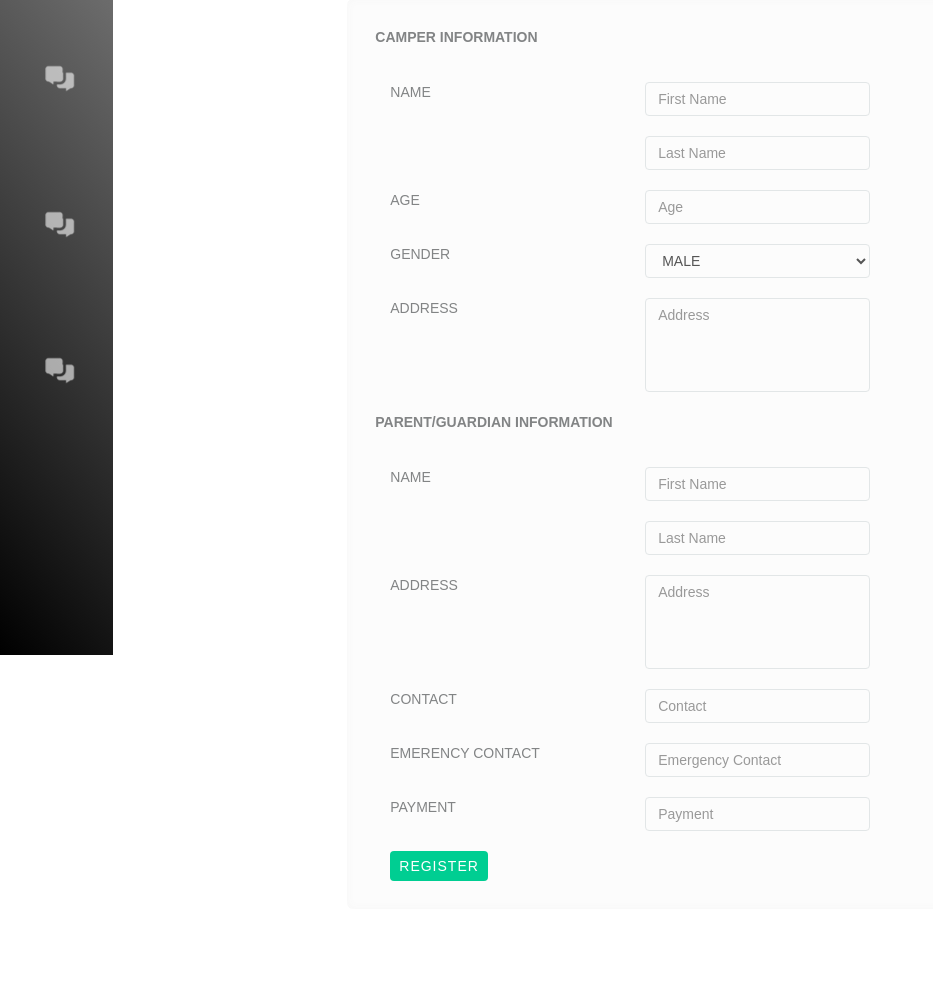
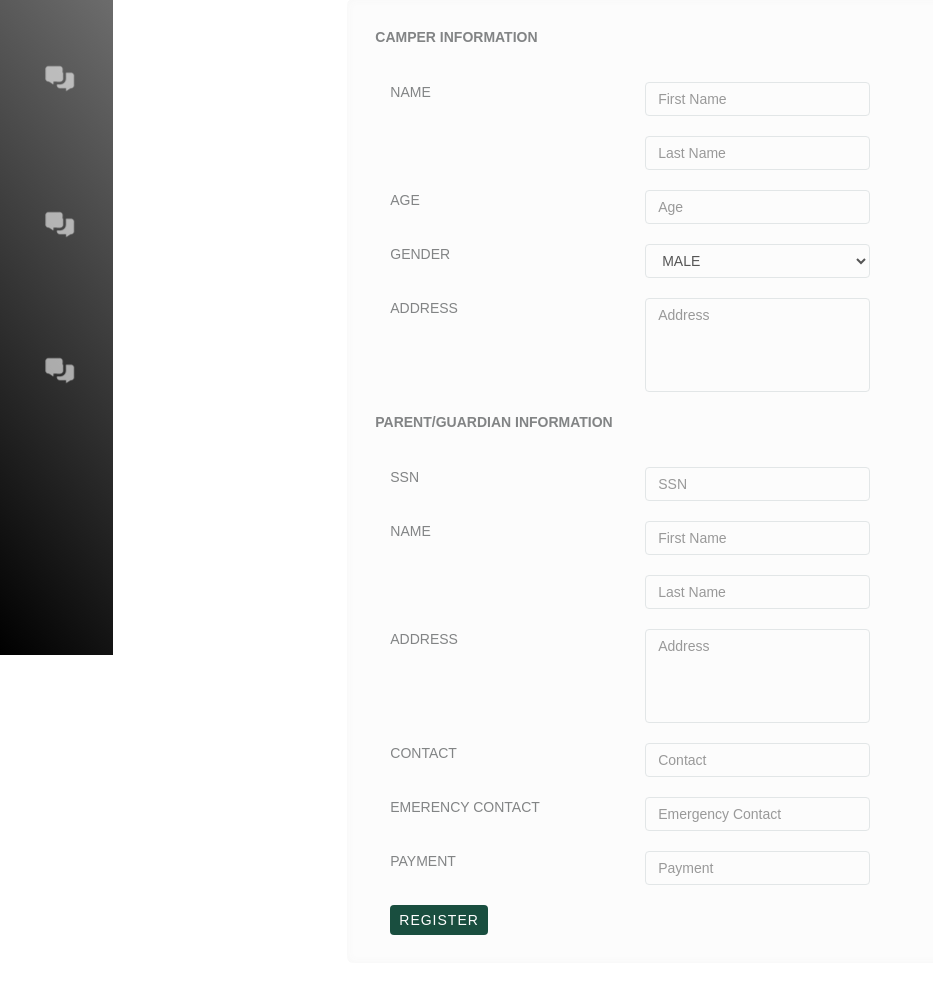
Before and after one commit to karbmk/CGU_software_development, a Python web app: template Gila_Breath_Camp/Code/Static/Templates/tran-his.html in a window 1280 px wide. Shown: the part 145-1134 px from the top of the page, without its empty margins (0-933 px from the left). Before the commit the page ends 1026 px from the top, so only its background shows below. Run offline with Jinja, Linux system fonts and the light colour scheme; the template is opened without the code that fills it, so the values that code supplies are empty; some libraries are stand-ins or nearby versions; some web fonts are replaced.

Commit message:
added guardian ssn as a field in reg ui
Signed-off-by: Karthik <karthikbm01@gmail.com>

```diff
--- a/Gila_Breath_Camp/Code/Static/Templates/tran-his.html
+++ b/Gila_Breath_Camp/Code/Static/Templates/tran-his.html
@@ -313,6 +313,16 @@
 										</div>
 									</div>
 
+									<div class="form-group">
+										<div class="col-md-5">
+											<label name="lblCmpGenPro" id="lblCmpGenPro" class="control-label">SSN</label>
+										</div>
+										<div class="col-md-7">
+											<div class="col-md-10">
+												<input type="text" name="txtCmpFdFn" id="g_ssn" class="form-control" placeholder="SSN"><br>
+											</div>
+										</div>
+									</div>
 
 									<div class="form-group">
 										<div class="col-md-5">
--- a/Gila_Breath_Camp/Code/Static/_/css/style.css
+++ b/Gila_Breath_Camp/Code/Static/_/css/style.css
@@ -692,7 +692,7 @@ table.fixed td { overflow: hidden; }
 /*-------------------------------------------------*/
 /* = Buttons /*
 ---------------------------------------------------*/
-.form-btn { background: #00ce92 ; padding: 4px 8px; text-transform: uppercase; letter-spacing: 1px;  color: #fff; transition: .3s ease;}
+.form-btn { background: #194e3f ; padding: 4px 8px; text-transform: uppercase; letter-spacing: 1px;  color: #fff; transition: .3s ease;}
 .form-btn:hover, .form-btn:focus { color: #fff; background-color: #6d6e70; }
 .form-horizontal .form-btn { margin-top: 20px; }
 
--- a/Gila_Breath_Camp/Code/Static/js/test.js
+++ b/Gila_Breath_Camp/Code/Static/js/test.js
@@ -41,6 +41,7 @@ $.ajax
             applicant_age:document.getElementById("c_age").value,
             applicant_gender:document.getElementById("c_sex").value,
             applicant_address:document.getElementById("c_address").value,
+			guardian_ssn:document.getElementById("g_ssn").value,
             guardian_first_name:document.getElementById("g_first_name").value,
             guardian_last_name:document.getElementById("g_last_name").value,
             guardian_address:document.getElementById("g_address").value,
```
